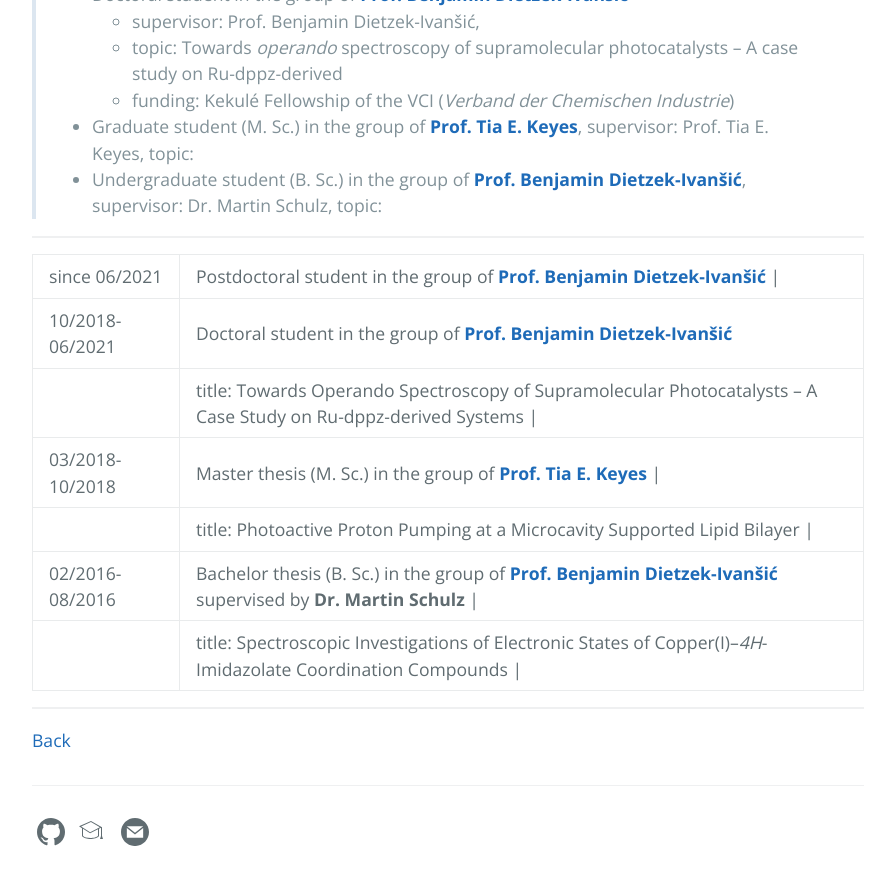
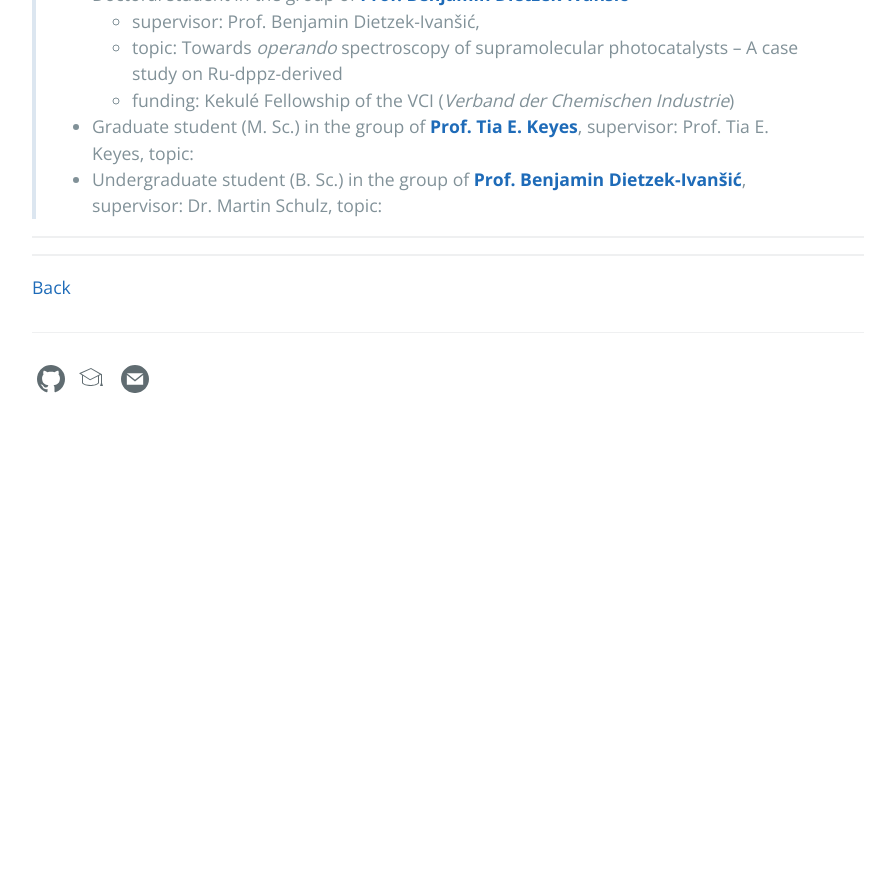
Before and after one commit to carolin-m/carolin-m.github.io, a Jekyll site: the page built from now.md, in a window 1280 px wide and 900 px high, scrolled down 642 px. Shown: the top 885 px of the window, without its empty margins (192-1087 px from the left). Built offline with Jekyll 4.4.1, drawn with Linux system fonts in a browser that asks for light colours; after the commit the page ends 1089 px from its top, so only the background shows below that.

Commit message:
Update now.md

```diff
--- a/now.md
+++ b/now.md
@@ -24,13 +24,6 @@ _______
 
 ________
 
-| since 06/2021 | Postdoctoral student in the group of [**Prof. Benjamin Dietzek-Ivanšić**](https://www.ipc.uni-jena.de/en/AGDietzek) \| |
-| 10/2018-06/2021  | Doctoral student in the group of [**Prof. Benjamin Dietzek-Ivanšić**](https://www.ipc.uni-jena.de/en/AGDietzek) |
-|  | title: Towards Operando Spectroscopy of Supramolecular Photocatalysts – A Case Study on Ru-dppz-derived Systems \| |
-| 03/2018-10/2018 | Master thesis (M. Sc.) in the group of [**Prof. Tia E. Keyes**](https://sites.google.com/dcu.ie/keyes-research-group/home) \| |
-|  | title: Photoactive Proton Pumping at a Microcavity Supported Lipid Bilayer \| |
-| 02/2016-08/2016 | Bachelor thesis (B. Sc.) in the group of [**Prof. Benjamin Dietzek-Ivanšić**](https://www.ipc.uni-jena.de/en/AGDietzek) supervised by **Dr. Martin Schulz** \| |
-| | title: Spectroscopic Investigations of Electronic States of Copper(I)–*4H*-Imidazolate Coordination Compounds \| |
 
 _________
 
```
